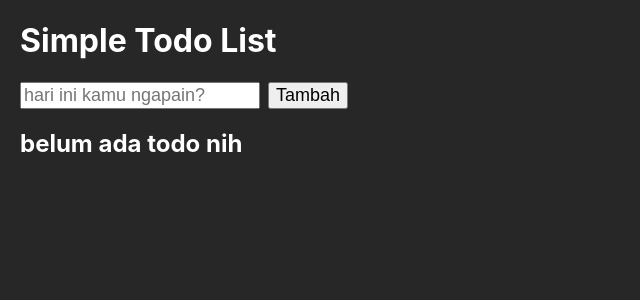
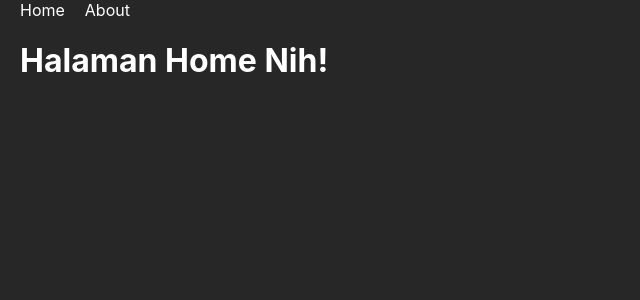
Before and after one commit to indrayanipitri/the-toolchain-reactjs, a React (Create React App) app: page / in a window 1280 px wide. Shown: the top 300 px of the page, without its empty margins (0-640 px from the left). Built offline with nearby package versions, Linux system fonts and the light colour scheme.

Commit message:
react router

```diff
--- a/package.json
+++ b/package.json
@@ -6,8 +6,10 @@
     "@testing-library/jest-dom": "^5.16.5",
     "@testing-library/react": "^13.4.0",
     "@testing-library/user-event": "^13.5.0",
+    "history": "5",
     "react": "^18.2.0",
     "react-dom": "^18.2.0",
+    "react-router-dom": "6",
     "react-scripts": "5.0.1",
     "web-vitals": "^2.1.4"
   },
--- /dev/null
+++ b/src/About.js
@@ -0,0 +1,3 @@
+export default function About() {
+    return <h1>Halaman About Nih!</h1>
+}
--- a/src/App.css
+++ b/src/App.css
@@ -17,3 +17,10 @@ button, span, label, input {
 button {
   margin-left: 8px;
 }
+
+nav a {
+  color: white;
+  text-decoration: none;
+  margin-right: 20px;
+
+}
--- a/src/App.js
+++ b/src/App.js
@@ -1,9 +1,19 @@
 import './App.css';
+import {Routes, Route, Link} from 'react-router-dom';
+import Home from './Home';
+import About from './About';
 
 function App() {
   return (
     <div className="App">
-      <img src="/logo512.png" alt="gambar" />
+      <nav className='nav'>
+        <Link to="/">Home</Link>
+        <Link to="/about">About</Link>
+      </nav>
+      <Routes>
+       <Route path="/" element={<Home />}/>
+       <Route path="about" element={<About />}/>
+      </Routes>
     </div>
   );
 }
--- /dev/null
+++ b/src/Home.js
@@ -0,0 +1,3 @@
+export default function Home() {
+    return <h1>Halaman Home Nih!</h1>
+}
--- a/src/index.js
+++ b/src/index.js
@@ -1,14 +1,17 @@
 import React from 'react';
 import ReactDOM from 'react-dom/client';
+import { BrowserRouter } from 'react-router-dom';
 import './index.css';
 import './App.css';
-import Todo from './Todo';
+import App from './App';
 import reportWebVitals from './reportWebVitals';
 
 const root = ReactDOM.createRoot(document.getElementById('root'));
 root.render(
   <React.StrictMode>
-    <Todo />
+    <BrowserRouter>
+      <App />
+    </BrowserRouter>
   </React.StrictMode>
 );
 
```
Also changed, not shown: 1 other file (tests, documents, lock files or other folders).
